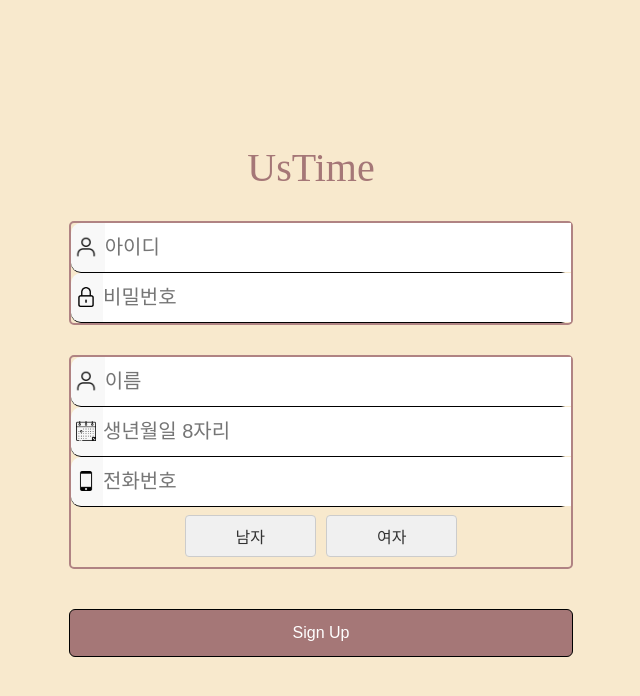
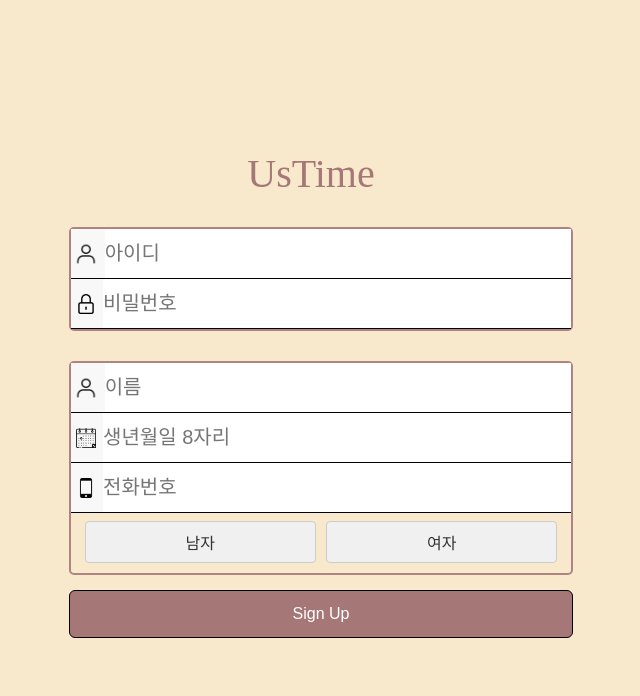
Before and after one commit to simjunseo98/UsTime_Frontend, a React (Create React App) app: page /signup in a window 1280 px wide. Shown: the top 696 px of the page, without its empty margins (329-969 px from the left). Built offline with nearby package versions, Linux system fonts and the light colour scheme.

Commit message:
회원가입 유효성 검사 기능 구현

```diff
--- a/package.json
+++ b/package.json
@@ -3,19 +3,23 @@
   "version": "0.1.0",
   "private": true,
   "dependencies": {
+    "@hookform/resolvers": "^3.9.1",
     "@testing-library/jest-dom": "^5.17.0",
     "@testing-library/react": "^13.4.0",
     "@testing-library/user-event": "^13.5.0",
+    "axios": "^1.7.7",
     "moment": "^2.30.1",
     "react": "^18.3.1",
     "react-calendar": "^5.1.0",
     "react-dom": "^18.3.1",
+    "react-hook-form": "^7.53.2",
     "react-icon": "^1.0.0",
     "react-icons": "^5.3.0",
     "react-router-dom": "^6.27.0",
     "react-scripts": "5.0.1",
     "sass": "^1.80.6",
-    "web-vitals": "^2.1.4"
+    "web-vitals": "^2.1.4",
+    "yup": "^1.4.0"
   },
   "scripts": {
     "start": "react-scripts start",
--- a/src/App.js
+++ b/src/App.js
@@ -16,12 +16,12 @@ const App = () => {
   return (
     <div className='App'>
   <BrowserRouter>
-    {/* <Header/> */}
+          {/* <Header/> */}
     <div className={styles.mainLayout}>
     <Routes>
           <Route path="/" element={<Login/>}/>
-          <Route path='SignUp' element={<SignUp/>}/>
-          <Route path='Main' element={<Main/>}/>
+          <Route path='/signup' element={<SignUp/>}/>
+          <Route path='/Main' element={<Main/>}/>
           {/* 일치하는 라우트가 없는 경우 처리 */}
           <Route path="*" element={<NotFound/>}/>
     </Routes>
--- a/src/assets/style/SignUp.module.scss
+++ b/src/assets/style/SignUp.module.scss
@@ -11,7 +11,13 @@
     font-family: 'Times New Roman', Times, serif;
     margin-bottom: 30px;
 }
+.errorsP{
+    color:  rgb(186, 85, 85);
+}
+.errorinput{
+     border: 1px solid red !important;
 
+}
 .signupContainer{
     margin-left: 10px;
     justify-items: center;
@@ -22,7 +28,8 @@
 .SignUpGroup{
     border: 2px solid rgb(176, 131, 131);
     border-radius: 5px;
-    margin-bottom: 30px;
+    margin-top: 30px;
+    margin-bottom: 5px;
     cursor: pointer;
 
 }
@@ -36,7 +43,6 @@
     box-sizing: border-box;
     margin-bottom: 0px;
     border-bottom: 1px solid black;
-    border-radius: 10px;
     padding: 10 10px;
     background-color: #F8F8F8;
     &input::placeholder{
@@ -66,7 +72,7 @@
     margin-top: 8px; /* 성별 선택 영역 위쪽 여백 */
 }
 .genderButton {
-    padding: 8px 50px;
+    padding: 8px 100px;
     font-size: 16px;
     cursor: pointer;
     border: 1px solid #ccc;
@@ -74,9 +80,10 @@
     background-color: #f0f0f0;
     color: #333;
     margin-bottom: 10px;
-    transition: background-color 0.3s, color 0.3s;
+    transition: background-color 0.1s, color 0.1s;
     &:hover {
-        background-color: #e0e0e0;
+        background-color:  rgb(165, 119, 119);
+        color: white;
     }
 }
 
--- a/src/page/SignUp.js
+++ b/src/page/SignUp.js
@@ -1,88 +1,137 @@
 import React,{useState} from "react";
 import styles from "../assets/style/SignUp.module.scss";
+import { useForm } from "react-hook-form";
+import { useNavigate } from 'react-router-dom';
+import { yupResolver } from '@hookform/resolvers/yup';
+import * as yup from "yup";
+import api from "../service/api.js";
 
 // 유효성 검사
-// const valid = yup.object().shape({
-//     userId: yup.string().required('ID를 입력하세요'),
-//     userPw: yup.string().min(6, '비밀번호는 최소 6자 이상이어야 합니다').required('비밀번호를 입력하세요'),
-//     userName: yup.string().required('이름을 입력하세요'),
-//     userAddress: yup.string().required('주소를 입력하세요'),
-//     userAge: yup.number().typeError('나이는 숫자여야 합니다').required('나이를 입력하세요').positive('유효한 나이를 입력하세요').integer('나이는 정수여야 합니다'),
-//     userPhone: yup.number().typeError('유효한 전화번호를 입력하세요').required('전화번호를 입력하세요')
-// });
+const valid = yup.object().shape({
+    email: yup.string().email("이메일 형식으로 입력하세요.").required('ID를 입력하세요.'),
+    password: yup.string().min(6,'비밀번호는 최소 6자 이상이어야 합니다.').required('비밀번호를 입력하세요.'),
+    name: yup.string().required('이름을 입력하세요.'),
+    birthdate: yup.string().min(8,'생년월일 8자리를 입력하세요.').required('생년월일을 입력하세요.'),
+    gender:yup.string().oneOf(["남자","여자"], " 성별을 선택해주세요.").required("성별을 선택해주세요."),
+    phone:yup.string().min(13,'전화번호 11자리를 입력하세요.').required('전화번호를 입력하세요.')
+});
 
 const SignUp = () => {
     const [gender, setGender] = useState(''); // 성별 선택 상태 관리
+    const navigate = useNavigate();
+    const { register, handleSubmit, setValue, formState: { errors } } = useForm({
+        resolver: yupResolver(valid)
+    });
 
+    //성별 값 핸들러
     const handleGenderSelect = (selectedGender) => {
         setGender(selectedGender);
+        setValue("gender", selectedGender === "male" ? "남자" : "여자"); //성별 값 설정
     };
 
+  // 전화번호 포맷 함수
+  const formatPhoneNumber = (value) => {
+    // 숫자만 남기기
+    const onlyNums = value.replace(/[^0-9]/g, "");
 
-    // const navigate = useNavigate();
-    // const { register, handleSubmit, formState: { errors } } = useForm({
-    //     resolver: yupResolver(valid)
-    // });
+    if (onlyNums.length <= 3) return onlyNums;
+    if (onlyNums.length <= 7) return `${onlyNums.slice(0, 3)}-${onlyNums.slice(3)}`;
+    return `${onlyNums.slice(0, 3)}-${onlyNums.slice(3, 7)}-${onlyNums.slice(7, 11)}`;
+  };
 
-    // const onSubmit = async (data) => {
-    //     try {
-    //         const response = await api.post('/user/signup', data, {
-    //             withCredentials: true
-    //         });
-    //         console.log('회원가입 성공 :', response.data);
-    //         alert('회원가입 성공😊')
-    //         navigate('/login');
-    //     } catch (error) {
-    //         console.error('회원가입 실패 :', error);
-    //         alert('회원가입 실패했습니다.❌')
-    //         console.log(data);
-    //     }
-    // };
+  // 전화번호 입력 핸들러
+  const handlePhoneInputChange = (e) => {
+    const formattedPhoneNumber = formatPhoneNumber(e.target.value);
+    setValue("phone", formattedPhoneNumber); // useForm의 값 설정
+  };
+
+// 생년월일 포맷 함수
+const formatDate = (value) => {
+    const onlyNums = value.replace(/[^0-9]/g, ""); // 숫자만 남기기
+
+    if (onlyNums.length <= 4) return onlyNums; // "YYYY"
+    if (onlyNums.length <= 6) return `${onlyNums.slice(0, 4)}.${onlyNums.slice(4)}`; // "YYYY.MM"
+    return `${onlyNums.slice(0, 4)}.${onlyNums.slice(4, 6)}.${onlyNums.slice(6, 8)}`; // "YYYY.MM.DD"
+  };
+
+  // 생년월일 입력 핸들러
+  const handleDateInputChange = (e) => {
+    const formattedDate = formatDate(e.target.value);
+    setValue("birthdate", formattedDate); // useForm의 값 설정
+  };
+
+    const onSubmit = async (data) => {
+        console.log("전송 데이터",data)
+        try {
+            const response = await api.post('/user/signup', data, {
+                withCredentials: true
+            });
+            console.log('회원가입 성공 :', response.data);
+            alert('회원가입 성공😊')
+            navigate('/login');
+        } catch (error) {
+            console.error('회원가입 실패 :', error);
+            alert('회원가입 실패했습니다.❌')
+            console.log(data);
+        }
+    };
     return(
         <div className={styles.Container}>
             <h2 className={styles.SignUpTitle}>UsTime</h2>
+
         <div className={styles.signupContainer}>
-            <form>
-            {/* <form onSubmit={handleSubmit(onSubmit)}> */}
-            <div className={styles.SignUpGroup}>
-                  <div className={styles.inputField}>
+
+<form onSubmit={handleSubmit(onSubmit)}>
+        <div className={styles.SignUpGroup}>
+                  <div className={`${styles.inputField} ${errors.phone ? styles.errorinput : ''}`}>
                    <label className={styles.label}></label>
-                    <input type="text" placeholder="아이디" className={styles.input}></input>
-                    {/* <input type="text" {...register('userId')} /> */}
-                    {/* <p>{errors.userId?.message}</p> */}
+                    <input type="email"
+                           placeholder="아이디"
+                           className={styles.input}
+                           {...register('email')}>
+                            </input>
                     </div>
 
-                    <div className={styles.inputField}>
+                    <div className={`${styles.inputField} ${errors.phone ? styles.errorinput : ''}`}>
                         <label className={styles.label2}></label>
-                    <input type="password" placeholder="비밀번호" className={styles.input}></input>
-                    {/* <input type="password" {...register('userPw')} /> */}
-                    {/* <p>{errors.userPw?.message}</p> */}
+                    <input type="password"
+                           placeholder="비밀번호"
+                           className={styles.input}
+                           {...register('password')}>
+                          </input>
                         </div>
-
                      </div>
+                     <p className={styles.errorsP}>{errors.email?.message}</p>
+                     <p className={styles.errorsP}>{errors.password?.message}</p>
 
 <div className={styles.SignUpGroup}>
-                     <div className={styles.inputField}>
-                     <label className={styles.label}></label>
-                    <input type="text" placeholder="이름" className={styles.input}></input>
-                    {/* <input type="text" {...register('userName')} /> */}
-                    {/* <p>{errors.userName?.message}</p> */}
-      </div>
+                    <div className={`${styles.inputField} ${errors.phone ? styles.errorinput : ''}`}>
+                    <label className={styles.label}></label>
+                    <input type="text"
+                           placeholder="이름"
+                           className={styles.input}
+                           {...register('name')}></input>
+                           </div>
 
-<div className={styles.inputField}>
-    <label className={styles.label4}></label>
-                    <input type="text" placeholder="생년월일 8자리" className={styles.input}></input>
-                    {/* <input type="text" {...register('userAge')} /> */}
-                    {/* <p>{errors.userAge?.message}</p> */}
-</div>
+                    <div className={`${styles.inputField} ${errors.phone ? styles.errorinput : ''}`}>
+                    <label className={styles.label4}></label>
+                    <input type="text"
+                           placeholder="생년월일 8자리"
+                           className={styles.input}
+                           {...register('birthdate')}
+                           onChange={handleDateInputChange}
+                           ></input>
+                           </div>
 
-<div className={styles.inputField}>
-<label className={styles.label5}></label>
-                    <input type="text" placeholder="전화번호" className={styles.input}></input>
-                    {/* <input type="text" {...register('userPhone')} /> */}
-                    {/* <p>{errors.userPhone?.message}</p> */}
-            </div>
-      <div className={styles.genderButtonContainer}>
+                    <div className={`${`${styles.inputField} ${errors.phone ? styles.errorinput : ''}`} ${errors.phone ? styles.errorinput : ''}`}>
+                    <label className={styles.label5}></label>
+                    <input type="text"
+                           placeholder="전화번호"
+                           className={styles.input}
+                           {...register('phone')}
+                           onChange={handlePhoneInputChange}></input>
+                           </div>
+                    <div className={styles.genderButtonContainer}>
                         <button
                             type="button"
                             onClick={() => handleGenderSelect('male')}
@@ -97,9 +146,14 @@ const SignUp = () => {
                         >
                             여자
                         </button>
+                        <input type="hidden" {...register("gender")} />
                     </div>
             </div>
-                <button className={styles.SignUpButton} type="submit">Sign Up</button>
+            <p className={styles.errorsP}>{errors.name?.message}</p>
+            <p className={styles.errorsP}>{errors.birthdateate?.message}</p>
+            <p className={styles.errorsP}>{errors.phone?.message}</p>
+            <p className={styles.errorsP}>{errors.gender?.message}</p>
+                <button className={styles.SignUpButton} type="submit" >Sign Up</button>
             </form>
         </div>
         </div>
--- /dev/null
+++ b/src/service/api.js
@@ -0,0 +1,27 @@
+import axios from 'axios';
+
+// const baseURL = 'https://trendy-UsTime-backend.store';
+const baseURL = 'http://ec2-52-79-90-1.ap-northeast-2.compute.amazonaws.com:8085';
+
+const api = axios.create({
+    baseURL: baseURL,
+    timeout: 30000,
+});
+
+
+// 요청 인터셉터 설정: 헤더에 토큰 추가
+api.interceptors.request.use(
+    config => {
+        const token = sessionStorage.getItem('token');
+        if (token) {
+            config.headers['Authorization'] = `Bearer ${token}`;
+            console.log('헤더에 추가된 토큰 :', token);
+        }
+        return config;
+    },
+    error => {
+        return Promise.reject(error);
+    }
+);
+
+export default api;
```
Also changed, not shown: 1 other file (tests, documents, lock files or other folders).
